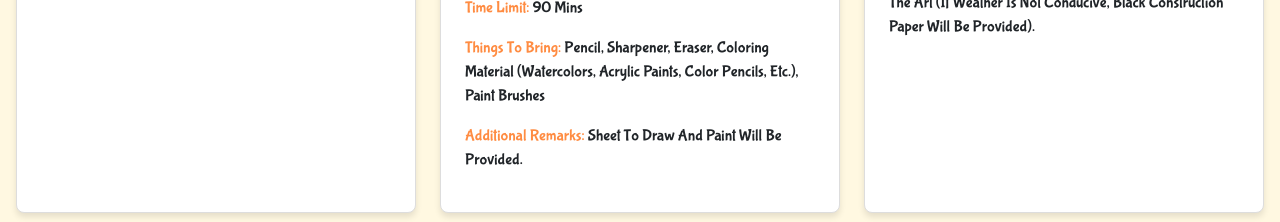
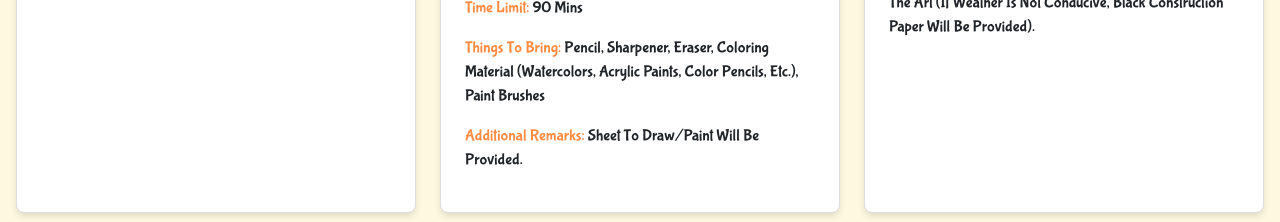
Before and after one commit to aditirkt/sanskriti, a Next.js app: page /all-rules in a window 1280 px wide. Shown: the part 3420-3642 px from the top of the page. Built offline with nearby package versions, Linux system fonts and the light colour scheme; no server answers; a web font is replaced by a local one.

Commit message:
text changes

```diff
--- a/src/app/components/ContestData.js
+++ b/src/app/components/ContestData.js
@@ -259,7 +259,7 @@ const contestData = {
         timeLimit: "90 mins",
         thingsToBring:
           "Pencil, sharpener, eraser, coloring material (watercolors, acrylic paints, color pencils, etc.), paint brushes",
-        remarks: "Sheet to draw and paint will be provided.",
+        remarks: "Sheet to draw/paint will be provided.",
       },
     },
     {
--- a/src/app/components/Contests.js
+++ b/src/app/components/Contests.js
@@ -311,7 +311,7 @@ const Contests = () => {
           timeLimit: "90 mins",
           thingsToBring:
             "Pencil, sharpener, eraser, coloring material (watercolors, acrylic paints, color pencils, etc.), paint brushes",
-          remarks: "Sheet to draw and paint will be provided.",
+          remarks: "Sheet to draw/paint will be provided.",
         },
       },
       {
```
